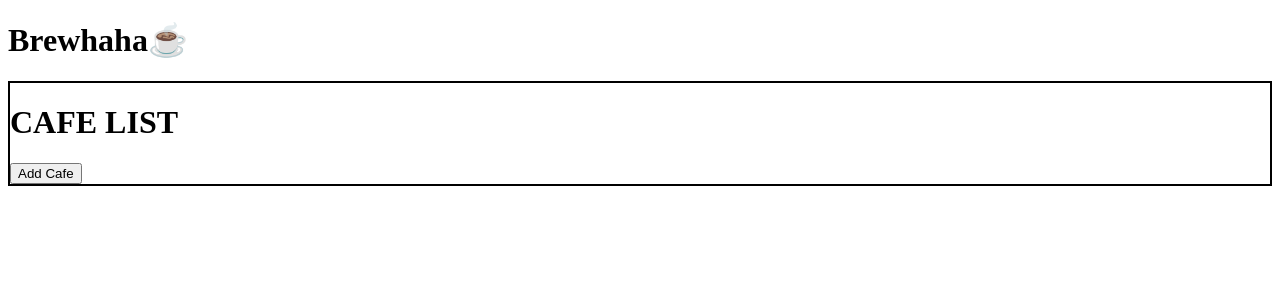
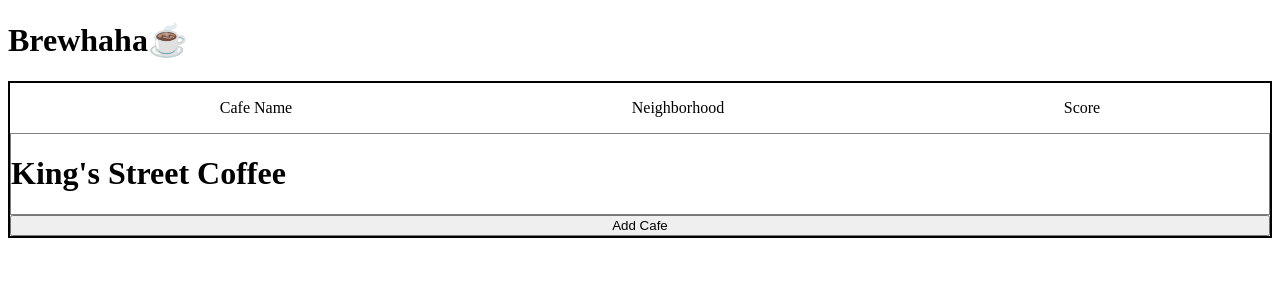
Before and after one commit to jacksonkalmbach/brew3, a React app: page / in a window 1280 px wide. Shown: the top 300 px of the page. Built offline with nearby package versions, Linux system fonts and the light colour scheme.

Commit message:
added a cafe list container and headers

```diff
--- /dev/null
+++ b/src/components/cafeList.js
@@ -0,0 +1,13 @@
+import React, {Component} from 'react';
+
+class CafeList extends Component {
+    render() {
+        return(
+            <div style={{border: "1px solid gray"}}>
+                <h1>King's Street Coffee</h1>
+            </div>
+        )
+    }
+};
+
+export default CafeList;
--- a/src/components/dashboard.js
+++ b/src/components/dashboard.js
@@ -1,12 +1,20 @@
-import React from 'react';
+import React, {Component} from 'react';
+import CafeList from './cafeList';
 
-const Dashboard = () => {
-    return(
-        <div className='dashboard' style={{border: "2px solid black"}}>
-            <h1>CAFE LIST</h1>
-            <button>Add Cafe</button>
-        </div>
-    )
-}
+class Dashboard extends Component {
+    render() {
+        return(
+            <div className='dashboard' style={{border: "2px solid black", display: "flex", flexDirection: "column", justifyContent: "center"}}>
+                    <ul className="headers" style={{listStyle: "none", display: "flex", flexDirection: "row", justifyContent: "space-around"}}>
+                        <li>Cafe Name</li>
+                        <li>Neighborhood</li>
+                        <li>Score</li>
+                    </ul>
+                    <CafeList />
+                <button>Add Cafe</button>
+            </div>
+        )
+    }
+};
 
 export default Dashboard;
--- a/webpack.config.js
+++ b/webpack.config.js
@@ -16,8 +16,7 @@ module.exports = {
     {
       test: /\.css$/i,
       use: ["style-loader", "css-loader"],
-    }
-  ]
+    }]
   },
   mode: "development",
   devServer: {
```
